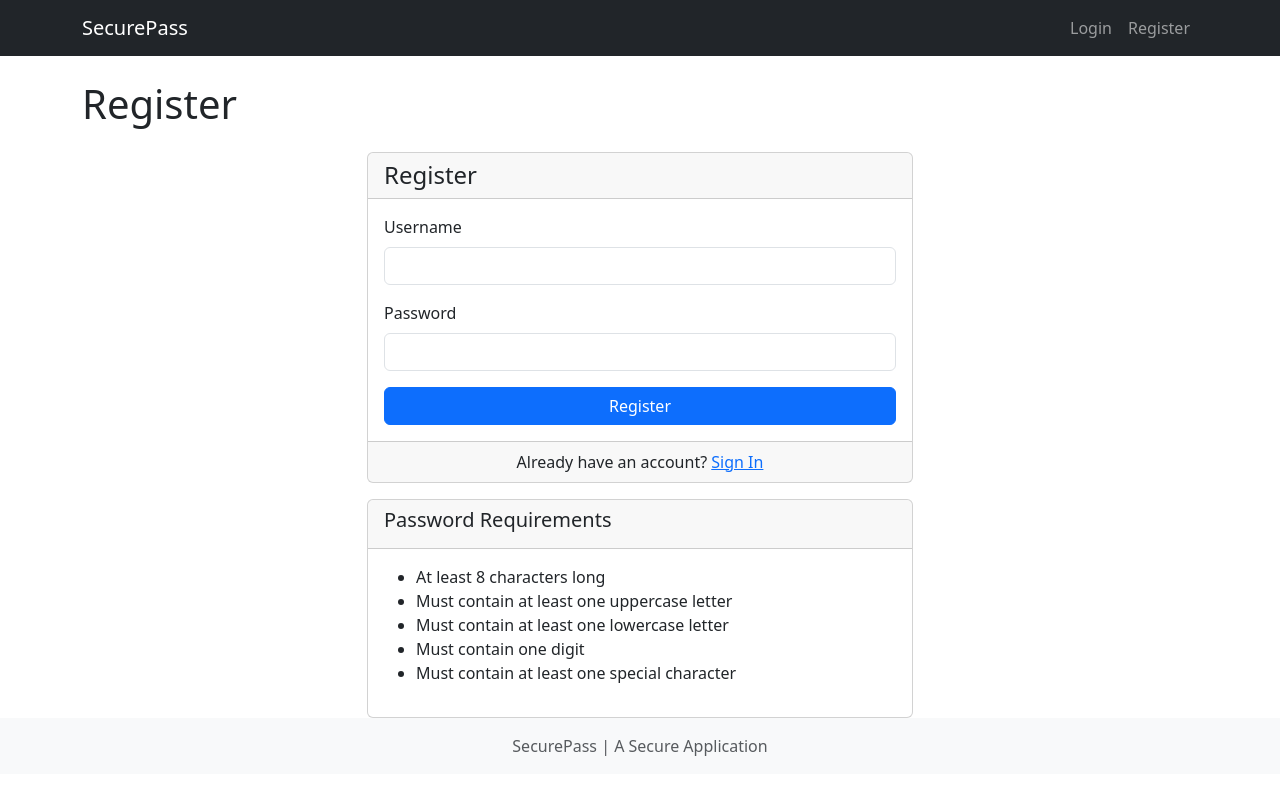
After one commit to SanRob1325/SecureApplicationProgramming_Project, a Flask app: page /auth/register in a window 1280 px wide. The commit adds this page. Run offline with Flask 3, Linux system fonts and the light colour scheme; parts of the project's set-up code (start-up, migrations or seed data) failed here and were passed over; some libraries are stand-ins or nearby versions.

Commit message:
Added view templates for frontend of password manager

```diff
--- /dev/null
+++ b/app/templates/auth/register.html
@@ -0,0 +1,54 @@
+{% extends "base.html" %}
+
+{% block content %}
+<div class="row justify-content-center">
+    <div class="col-md-6">
+        <div class="card">
+            <div class="card-header">
+                <h4 class="mb-0">Register</h4>
+            </div>
+            <div class="card-body">
+                <form method="POST" action="{{ url_for('auth.register') }}">
+                    {{ form.hidden_tag() }}
+
+                    <div class="mb-3">
+                        {{ form.username.label(class="form-label") }}
+                        {{ form.username(class="form-control") }}
+                        {% for error in form.username.errors %}
+                            <div class="text-danger">{{ error }}</div>
+                        {% endfor %}
+                    </div>
+
+                    <div class="mb-3">
+                        {{ form.password.label(class="form-label") }}
+                        {{ form.password(class="form-control") }}
+                        {% for error in form.password.errors %}
+                            <div class="text-danger">{{ error }}</div>
+                        {% endfor %}
+                    </div>
+                    <div class="d-grid">
+                        {{ form.submit(class="btn btn-primary") }}
+                    </div>
+                </form>
+            </div>
+            <div class="card-footer text-center">
+                <p class="mb-0">Already have an account? <a href="{{ url_for('auth.login') }}">Sign In</a></p>
+            </div>
+        </div>
+        <div class="card mt-3">
+            <div class="card-header">
+                <h5>Password Requirements</h5>
+            </div>
+            <div class="card-body">
+                <ul>
+                    <li>At least 8 characters long</li>
+                    <li>Must contain at least one uppercase letter</li>
+                    <li>Must contain at least one lowercase letter</li>
+                    <li>Must contain one digit</li>
+                    <li>Must contain at least one special character</li>
+                </ul>
+            </div>
+        </div>
+    </div>
+</div>
+{% endblock %}
--- a/app/templates/base.html
+++ b/app/templates/base.html
@@ -8,8 +8,90 @@
 
     <!--Font Awsome-->
     <link rel="stylesheet" href="https://cdnjs.cloudfare.com/ajax/libs/font-awesome/6.0.0/css/all.min.css">
+
+    <!--Custom CSS-->
+    <link rel="stylesheet" href="{{ url_for('static', filename='css/styles.css') }}">
+    {% block styles %}{% endblock %}
 </head>
 <body>
+    <nav class="navbar navbar-expand-lg navbar-dark bg-dark">
+        <div class="container">
+            <a class="navbar-brand" href="{{ url_for('credentials.list') }}">
+                <i class="fas fa-shield-alt"></i> SecurePass
+            </a>
+            <button class="navbar-toggler" type="button" data-bs-toggle="collapse" data-bs-target="#navbarNav" aria-controls="navbarNav" aria-expanded="false" aria-label="Toggle navigation">
+                <span class="navbar-toggler-icon"></span>
+            </button>
+            <div class="collapse navbar-collapse" id="navbarNav">
+                <ul class="navbar-nav me-auto">
+                    {%  if current_user.isauthenticated %}
+                    <li class="nav-item">
+                        <a class="nav-link" href="{{ url_for('credentials.list') }}">My Credentials</a>
+                    </li>
+                    <li class="nav-item">
+                        <a class="nav-link" href="{{ url_for('generator.index') }}">Password Generator</a>
+                    </li>
+                    {% if current_user.is_admin %}
+                    <li class="nav-item dropdown">
+                        <a class="nav-link dropdown-toggle" href="#" id="adminDropdown" role="button" data-bs-toggle="dropdown" aria-expanded="false">
+                            Admin
+                        </a>
+                        <ul class="dropdown-menu" aria-labelledby="adminDropdown">
+                            <li><a class="dropdown-item" href="{{ url_for('admin.index') }}">Dashboard</a></li>
+                            <li><a class="dropdown-item" href="{{ url_for('admin.users') }}">Users</a></li>
+                            <li><a class="dropdown-item" href="{{ url_for('admin.logs') }}">Logs</a></li>
+                            <li><a class="dropdown-item" href="{{ url_for('admin.security_dashboard') }}">Security</a></li>
+                        </ul>
+                    </li>
+                    {% endif %}
+                    {% endif %}
+                </ul>
+                <ul class="navbar-nav">
+                    {%  if current_user.is_authenticated %}
+                    <li class="nav-item dropdown">
+                        <a class="nav-link dropdown-toggle" href="#" id="userDropdown" role="button" data-bs-toggle="dropdown" aria-expanded="false">
+                            <i class="fas fa-user"></i> {{ current_user.username }}
+                        </a>
+                        <ul class="dropdown-menu dropdown-menu-end" aria-labelledby="userDropdown">
+                            <li><a class="dropdown-item" href="{{ url_for('auth.change_password')}}">Change Password</a></li>
+                            <li><hr class="dropdown-divider"></li>
+                            <li><a class="dropdown-item" href="{{ url_for('auth.logout') }}">Logout</a></li>
+                        </ul>
+                    </li>
+                    {% else %}
+                    <li class="nav-item">
+                        <a class="nav-link" href="{{ url_for('auth.login') }}">Login</a>
+                    </li>
+                    <li class="nav-item">
+                        <a class="nav-link" href="{{ url_for('auth.register') }}">Register</a>
+                    </li>
+                    {% endif %}
+                </ul>
+            </div>
+        </div>
+    </nav>
+    <div class="container mt-4">
+        {% with messages = get_flashed_messages(with_categories=true) %}
+            {% if messages %}
+                {% for category, message in messages %}
+                    <div class="alert alert-{{ category }}" role="alert">
+                        {{ message }}
+                    </div>
+                {% endfor %}
+            {% endif %}
+        {% endwith %}
+        <h1 class="mb-4">{{ title }}</h1>
+        {% block content %}{% endblock %}
+    </div>
+    <footer class="footer mt-auto py-3 bg-light">
+        <div class="container text-center">
+            <span class="text-muted">SecurePass | A Secure Application </span>
+        </div>
+    </footer>
 
+    <script src="https://cdn.jsdelivr.net/npm/bootstrap@5.3.0-alpha1/dist/js/bootstrap.bundle.min.js"></script>
+
+    <script src="{{ url_for('static', filename='js/main.js') }}"></script>
+    {% block scripts %}{% endblock %}
 </body>
 </html>
```
Also changed, not shown: app/templates/auth/login.html (added, +49 -0 lines), app/templates/credentials/list.html (added, +116 -0 lines).
